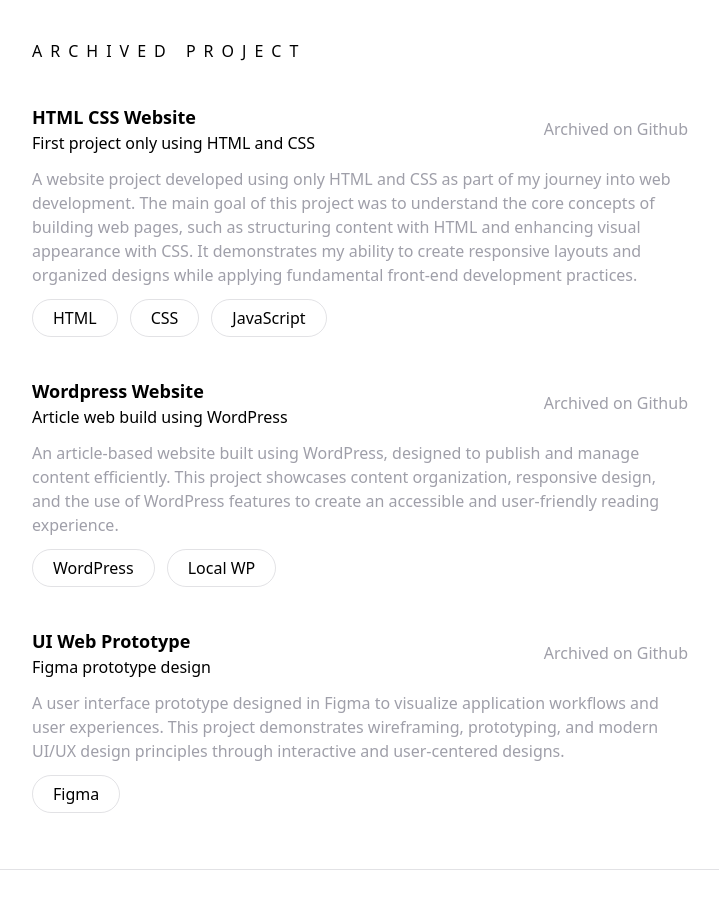
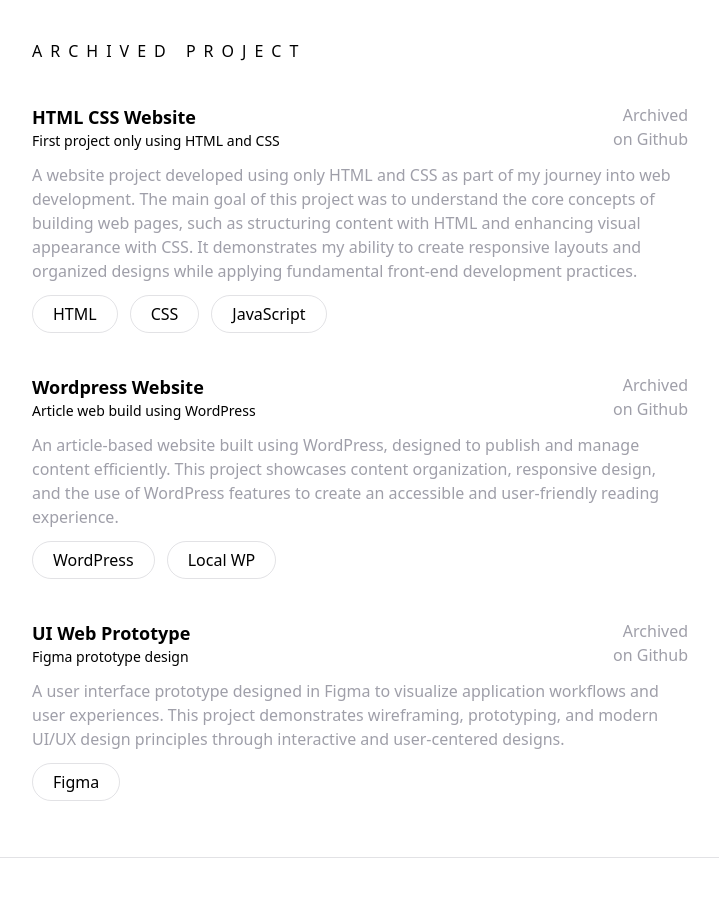
Before and after one commit to ryaand/portfolio, a Next.js app: page / in a window 1280 px wide. Shown: the part 2540-3453 px from the top of the page, without its empty margins (280-999 px from the left). Built offline with nearby package versions, Linux system fonts and the light colour scheme.

Commit message:
refractor: made subheading on archived container extra light and small

```diff
--- a/src/Components/ArchivedSection/index.js
+++ b/src/Components/ArchivedSection/index.js
@@ -29,12 +29,12 @@ const ArchivedSection = () => {
                                     <div className="font-black text-lg">
                                         HTML CSS Website
                                     </div>
-                                    <div className="font-light">
+                                    <div className="font-extralight text-sm">
                                         First project only using HTML and CSS
                                     </div>
                                 </div>
                                 <div className="text-zinc-400 text-right">
-                                    Archived on Github
+                                    Archived<br></br>on Github
                                 </div>
                             </div>
                             <div className="text-zinc-400">
@@ -59,12 +59,12 @@ const ArchivedSection = () => {
                                     <div className="font-black text-lg">
                                         Wordpress Website
                                     </div>
-                                    <div className="font-light">
+                                    <div className="font-extralight text-sm">
                                         Article web build using WordPress
                                     </div>
                                 </div>
                                 <div className="text-zinc-400 text-right">
-                                    Archived on Github
+                                    Archived<br></br>on Github
                                 </div>
                             </div>
                             <div className="text-zinc-400">
@@ -88,12 +88,12 @@ const ArchivedSection = () => {
                                     <div className="font-black text-lg">
                                         UI Web Prototype
                                     </div>
-                                    <div className="font-light">
+                                    <div className="font-extralight text-sm">
                                         Figma prototype design
                                     </div>
                                 </div>
                                 <div className="text-zinc-400 text-right">
-                                    Archived on Github
+                                    Archived<br></br>on Github
                                 </div>
                             </div>
                             <div className="text-zinc-400">
```
